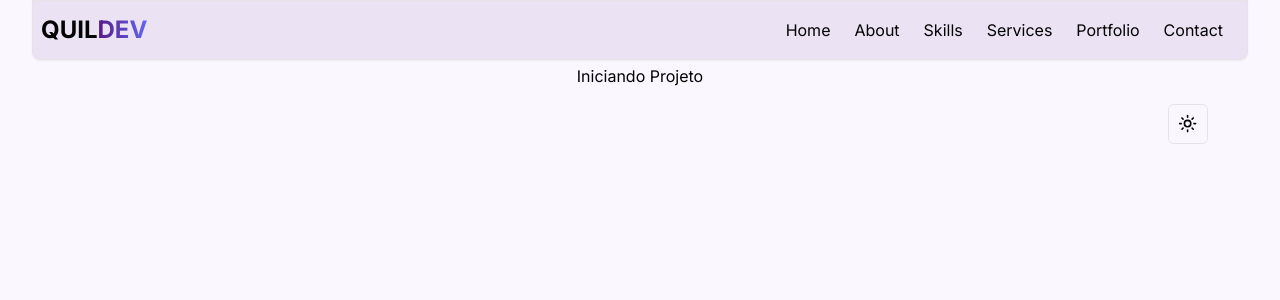
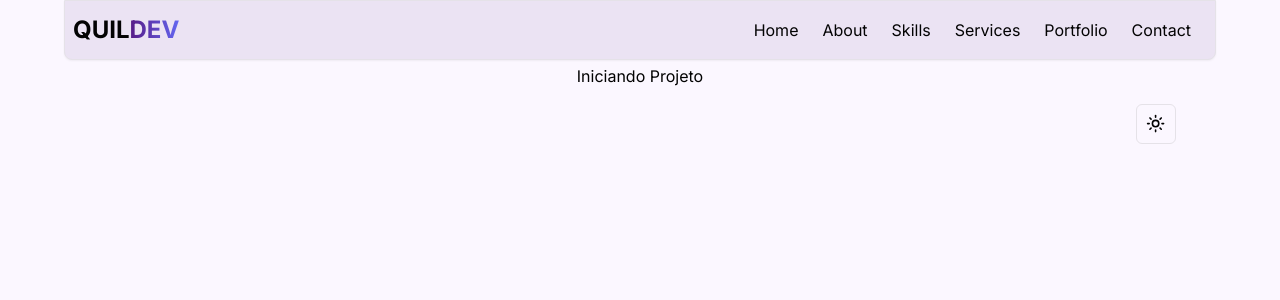
Before and after one commit to QuiLion7/quildev, a Next.js app: page / in a window 1280 px wide. Shown: the top 300 px of the page. Built offline with nearby package versions, Linux system fonts and the light colour scheme.

Commit message:
fix: resolve page shift issue when opening theme menu

```diff
--- a/src/app/layout.tsx
+++ b/src/app/layout.tsx
@@ -18,8 +18,13 @@ export default function RootLayout({
   children: React.ReactNode;
 }) {
   return (
-    <html lang="en">
-      <body className={cn(inter.className, "md:container")}>
+    <html lang="en" className="md:container ">
+      <body
+        className={cn(
+          inter.className,
+          "md:container flex flex-col justify-center items-center max-w-screen-xl"
+        )}
+      >
         <ThemeProvider
           attribute="class"
           defaultTheme="system"
```
